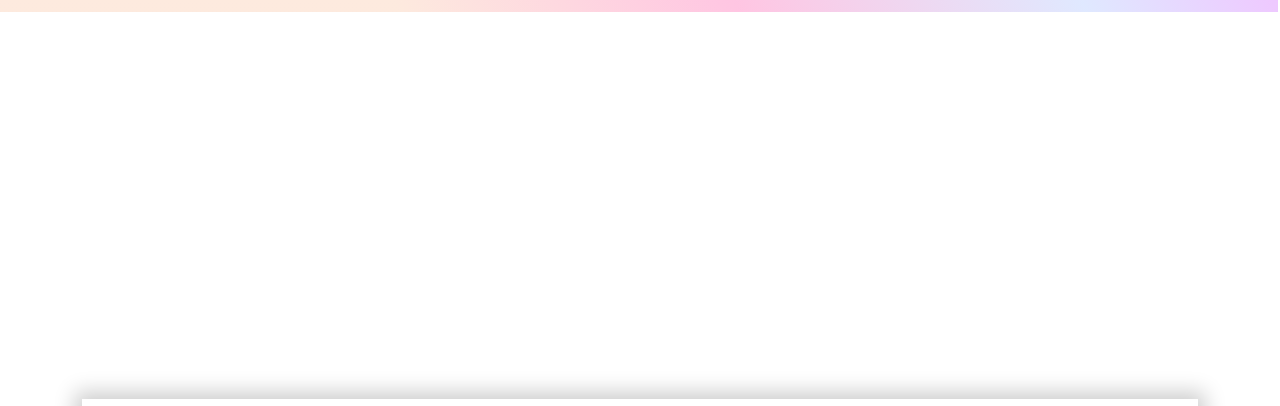
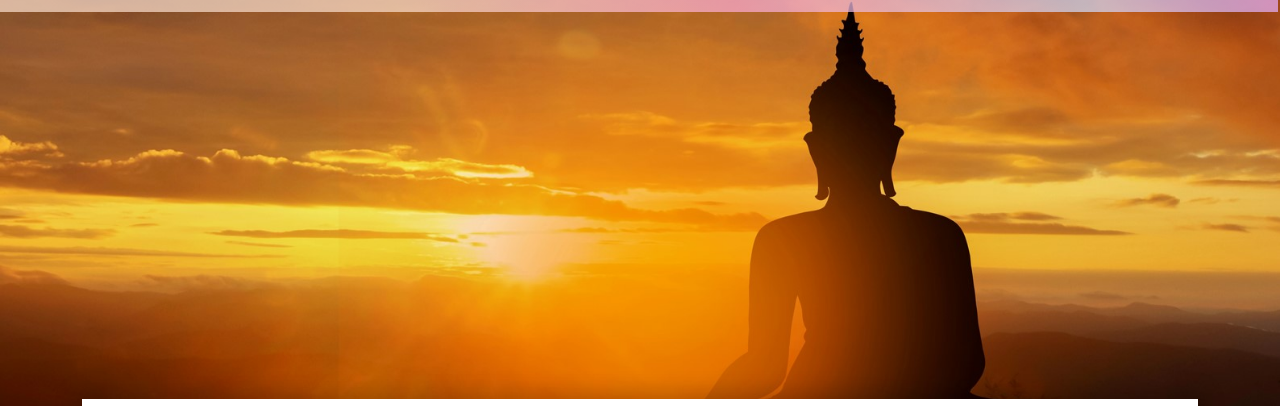
Before and after one commit to DurgeshBhoye/EffectiveBuddhism, a plain HTML site: page index.html in a window 1280 px wide. Shown: the part 101-507 px from the top of the page. Drawn offline with nearby package versions, Linux system fonts and the light colour scheme; the site is published under a folder, as on GitHub Pages, so addresses that start at the root find nothing.

Commit message:
Update style.css

```diff
--- a/style.css
+++ b/style.css
@@ -8,7 +8,7 @@ html {
 }
 
 #header {
-    background: url(/images/header.jpg);
+    background: url(images/header.jpg);
     height: 80vh;
     background-size: cover;
     background-position: center;
```
